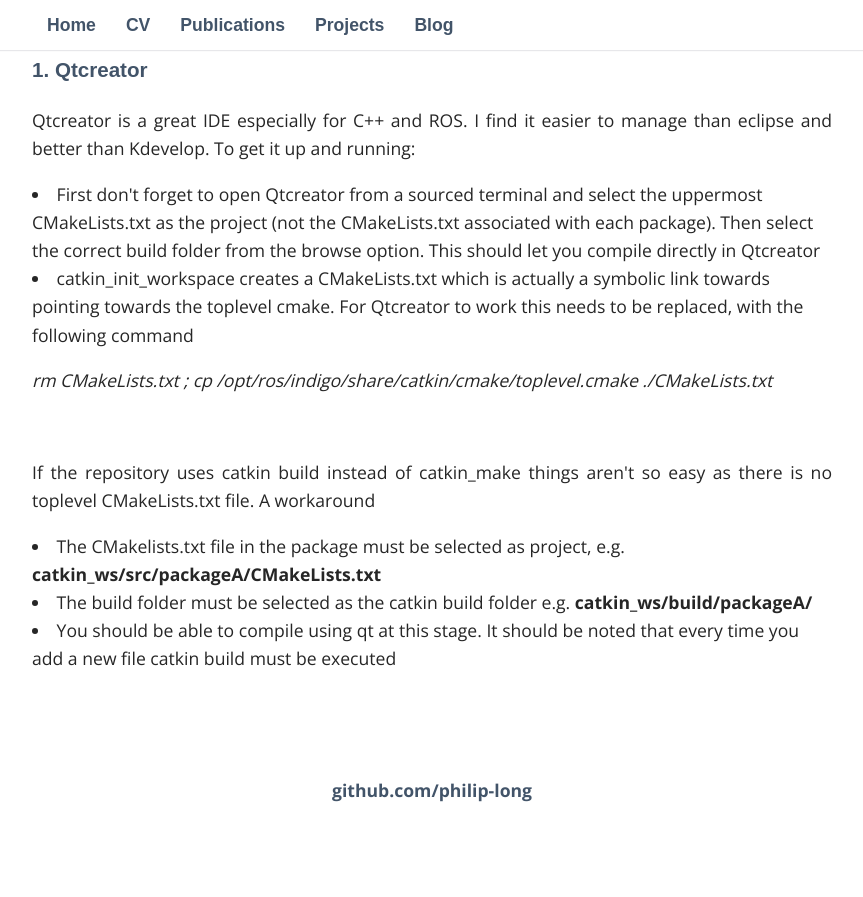
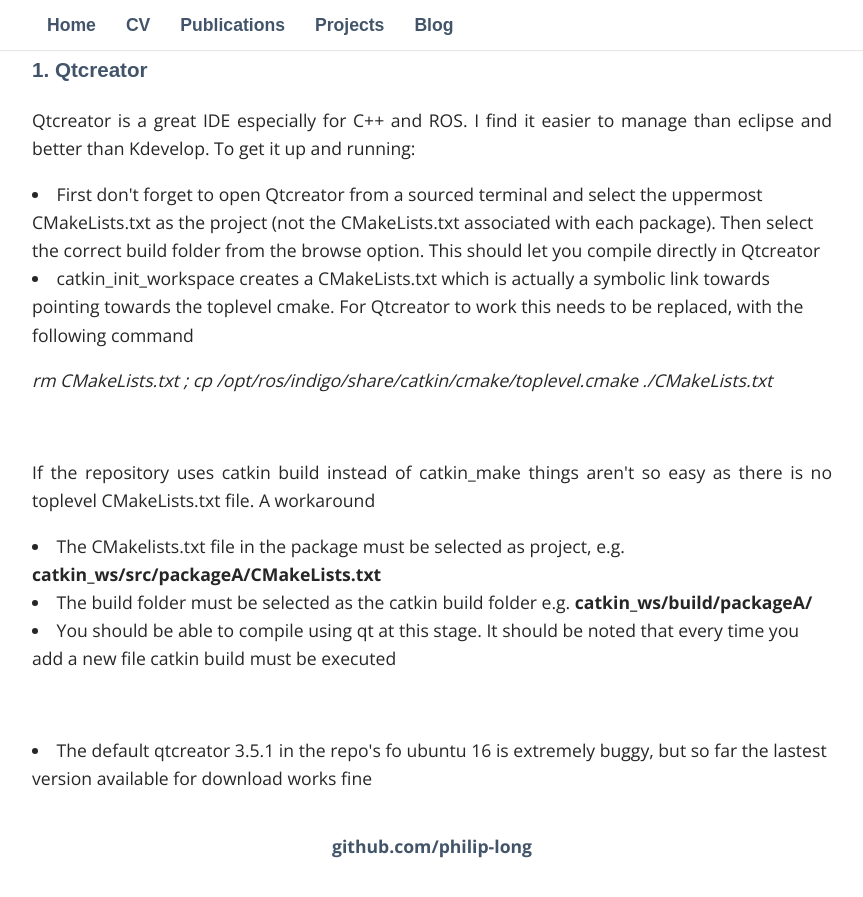
Before and after one commit to philip-long/philip-long.github.io, a Jekyll site: the page built from _posts/2018-07-09-qt.md, in a window 1280 px wide and 900 px high, scrolled down 196 px. Shown: the top 897 px of the window, without its empty margins (208-1071 px from the left). Built offline with Jekyll 4.4.1, drawn with Linux system fonts in a browser that asks for light colours; nearby versions of some CDN libraries; some web fonts are replaced; library files that are not in the unit come from our copies; before the commit the page ends 1040 px from its top, so only the background shows below that.

Commit message:
Update 2018-07-09-qt.md

```diff
--- a/_posts/2018-07-09-qt.md
+++ b/_posts/2018-07-09-qt.md
@@ -23,3 +23,5 @@ If the repository uses catkin build instead of catkin_make things aren't so easy
 <li> The build folder must be selected as the catkin build folder  e.g. <b> catkin_ws/build/packageA/</b> </li>
 <li> You should be able to compile using qt at this stage. It should be noted that every time you add a new file catkin build must be executed</li>
 <br>
+
+<li> The default qtcreator 3.5.1 in the repo's fo ubuntu 16 is extremely buggy, but so far the lastest version available for download works fine </li>
```
